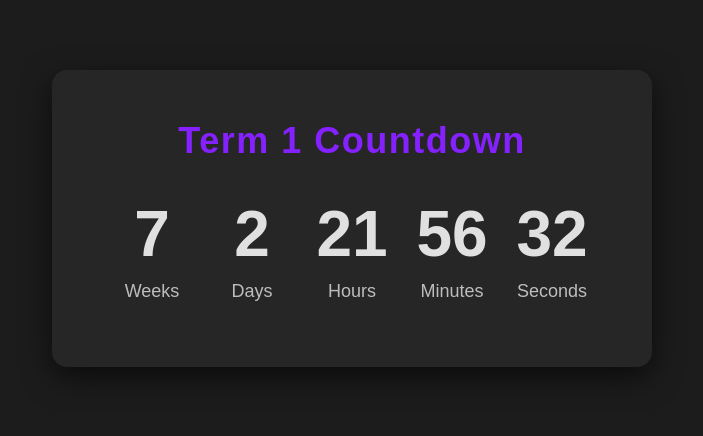
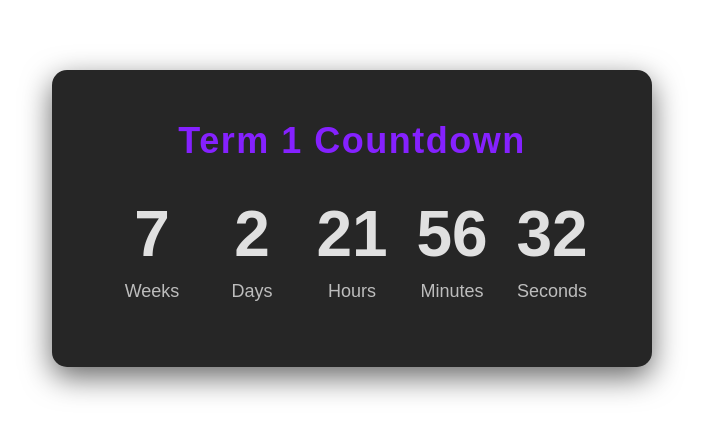
Before and after one commit to Bonza2710/Notion-Widgets, a plain HTML site: page widgets/timer/index.html in a window 1280 px wide. Shown: the part 182-618 px from the top of the page, without its empty margins (288-991 px from the left). Drawn offline with Linux system fonts and the light colour scheme.

Commit message:
Update style.css

```diff
--- a/widgets/timer/style.css
+++ b/widgets/timer/style.css
@@ -5,7 +5,7 @@
   }
 
   body {
-	background-color: #1c1c1c;
+	background-color: transparent;
 	color: #ffffff;
 	font-family: 'Poppins', sans-serif;
 	display: flex;
```
